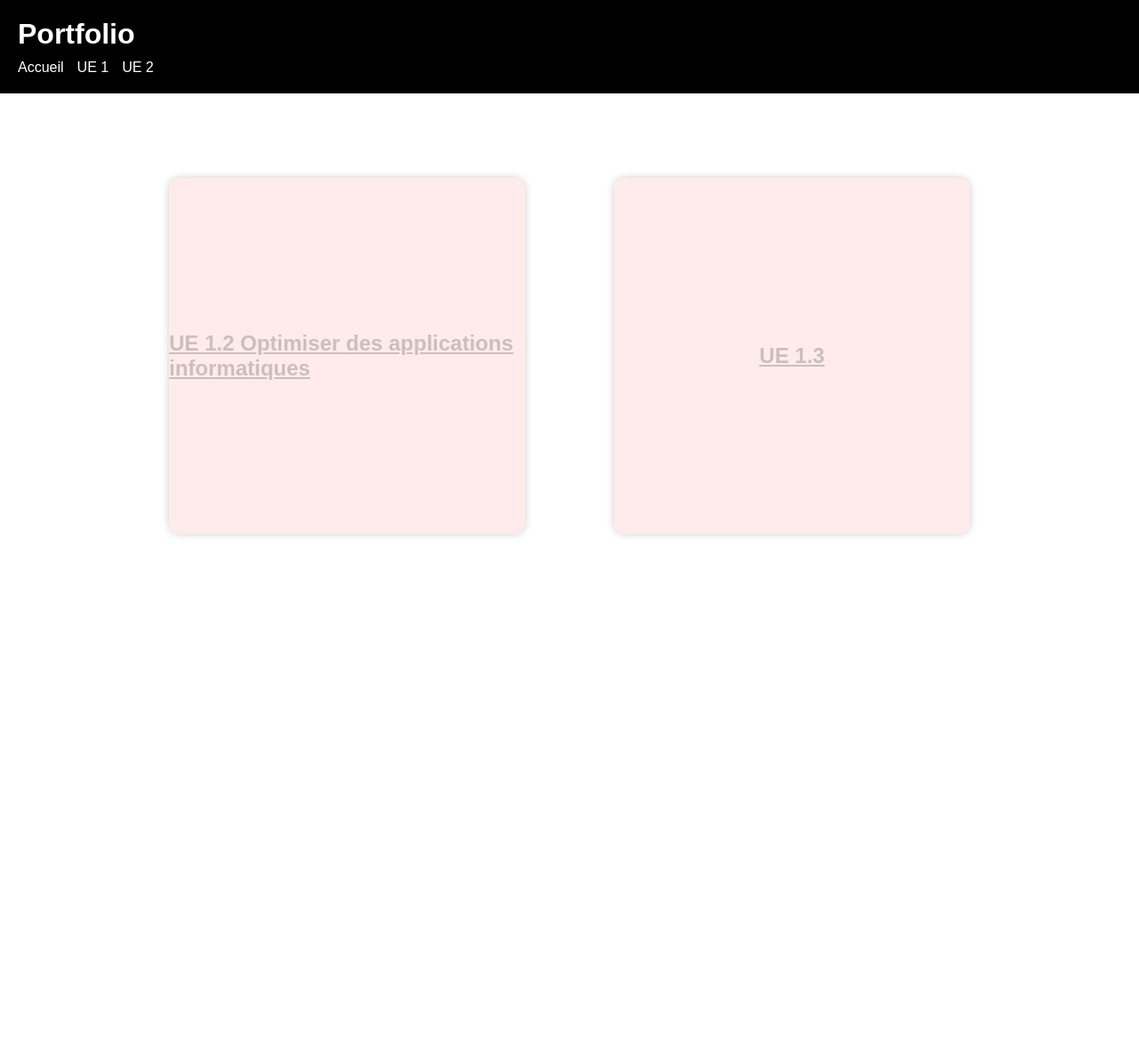
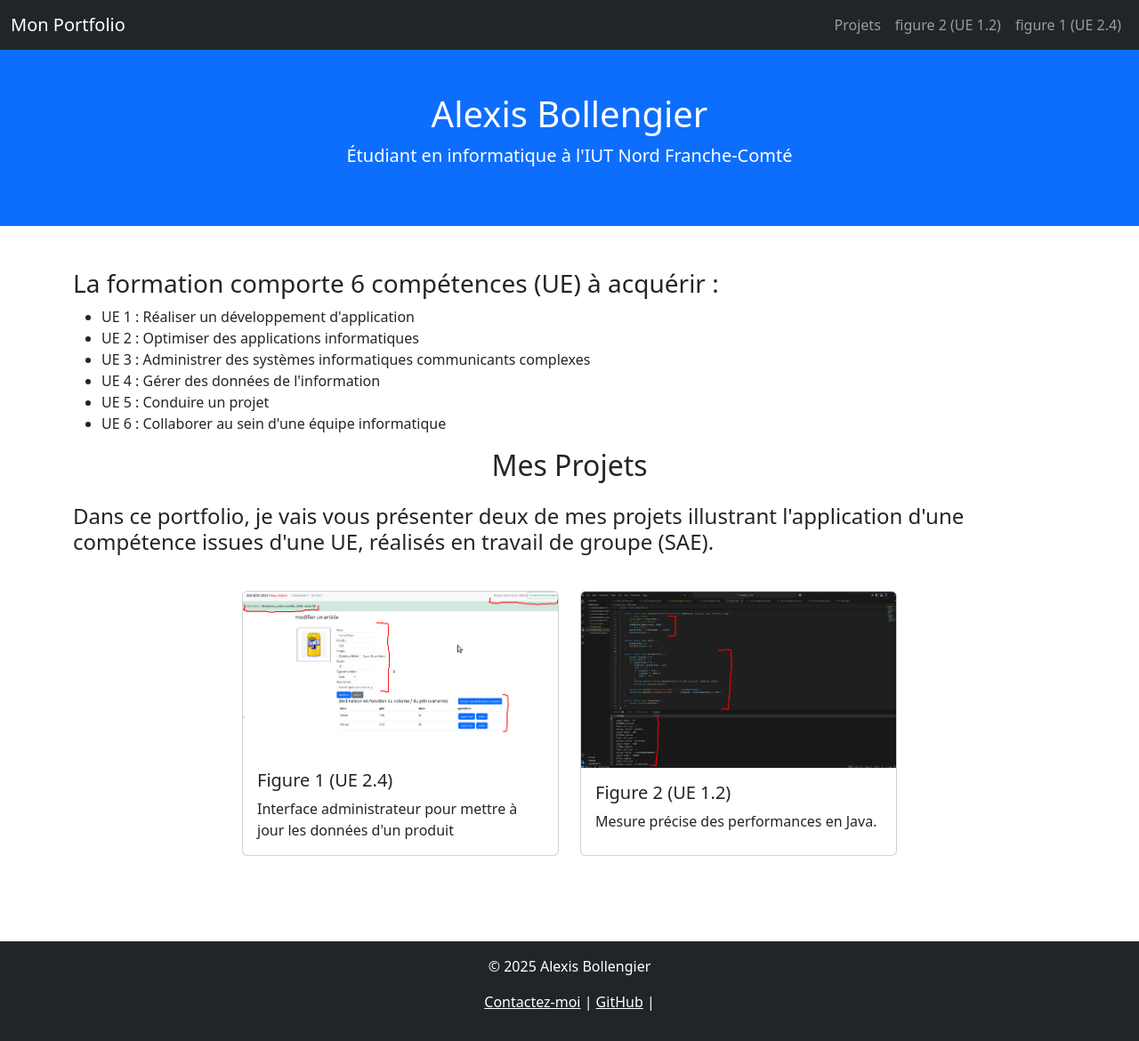
Before and after one commit to Alxisb0/Portfolio2025, a plain HTML site: page index.html in a window 1280 px wide. Shown: the whole page at 89% size. Before the commit the page ends 800 px from the top, so only its background shows below. Drawn offline with nearby package versions, Linux system fonts and the light colour scheme.

Commit message:
site casi-fini

```diff
--- a/index.html
+++ b/index.html
@@ -2,27 +2,103 @@
 <html lang="fr">
 <head>
   <meta charset="UTF-8">
-  <meta name="viewport" content="width=device-width, initial-scale=1.0">
-  <title>Site Minimal</title>
-  <link rel="stylesheet" href="index.css">
+  <meta name="viewport" content="width=device-width, initial-scale=1">
+  <title>Mon Portfolio</title>
+  <link href="https://cdn.jsdelivr.net/npm/bootstrap@5.3.3/dist/css/bootstrap.min.css" rel="stylesheet">
 </head>
 <body>
+  <style>
+    body {
+      min-height: 100vh;
+      display: flex;
+      flex-direction: column;
+    }
 
-  <header>
-    <h1>Portfolio</h1>
-    <nav>
-      <ul>
-        <li><a href="#">Accueil</a></li>
-        <li><a href="#">UE 1</a></li>
-        <li><a href="#">UE 2</a></li>
-      </ul>
-    </nav>
+    main {
+      flex: 1;
+    }
+
+    .card {
+      transition: transform 0.3s ease, box-shadow 0.3s ease;
+    }
+
+    .card:hover {
+      transform: scale(1.05);
+      box-shadow: 0 10px 20px rgba(0, 0, 0, 0.3);
+    }
+  </style>
+
+  <nav class="navbar navbar-expand-lg navbar-dark bg-dark">
+    <div class="container-fluid">
+      <a class="navbar-brand" href="#">Mon Portfolio</a>
+      <button class="navbar-toggler" type="button" data-bs-toggle="collapse" data-bs-target="#menu">
+        <span class="navbar-toggler-icon"></span>
+      </button>
+      <div class="collapse navbar-collapse" id="menu">
+        <ul class="navbar-nav ms-auto">
+          <li class="nav-item"><a class="nav-link" href="#projets">Projets</a></li>
+          <li class="nav-item"><a class="nav-link" href="detail2.html">figure 2 (UE 1.2)</a></li>
+          <li class="nav-item"><a class="nav-link" href="detail1.html">figure 1 (UE 2.4)</a></li>
+        </ul>
+      </div>
+    </div>
+  </nav>
+
+  <header class="bg-primary text-white text-center py-5">
+    <div class="container">
+      <h1>Alexis Bollengier</h1>
+      <p class="lead">Étudiant en informatique à l'IUT Nord Franche-Comté</p>
+    </div>
   </header>
 
-  <main class="conteneur">
-    <a href="sae1.html" class="carre">UE 1.2 Optimiser des applications informatiques </a>
-    <a href="sae2.html" class="carre">UE 1.3</a>
-  </main>
+  <section id="projets" class="container my-5">
+    <h3>La formation comporte 6 compétences (UE) à acquérir :</h3>
+    <ul>
+      <li>UE 1 : Réaliser un développement d'application</li>
+      <li>UE 2 : Optimiser des applications informatiques</li>
+      <li>UE 3 : Administrer des systèmes informatiques communicants complexes</li>
+      <li>UE 4 : Gérer des données de l'information</li>
+      <li>UE 5 : Conduire un projet</li>
+      <li>UE 6 : Collaborer au sein d'une équipe informatique</li>
+    </ul>
+    <h2 class="text-center mb-4">Mes Projets</h2>
+    <h4 class="mt-4">Dans ce portfolio, je vais vous présenter deux de mes projets illustrant l'application d'une compétence issues d'une UE, réalisés en travail de groupe (SAE).</h4>
+    <div class="row g-4 mt-3 justify-content-center">
+      <div class="col-md-4">
+        <div class="card h-100">
+          <a href="detail1.html">
+            <img src="figure1_0.png" class="card-img-top" alt="Figure 1">
+          </a>
+          <div class="card-body">
+            <h5 class="card-title"><br>Figure 1 (UE 2.4)</h5>
+            <p class="card-text">Interface administrateur pour mettre à jour les données d'un produit </p>
+          </div>
+        </div>
+      </div>
+      <div class="col-md-4">
+        <div class="card h-100">
+          <a href="detail2.html">
+            <img src="figure2.png" class="card-img-top" alt="Figure 2">
+          </a>
+          <div class="card-body">
+            <h5 class="card-title">Figure 2 (UE 1.2)</h5>
+            <p class="card-text">Mesure précise des performances en Java.</p>
+          </div>
+        </div>
+      </div>
+    </div>
+  </section>
 
+  <footer class="bg-dark text-white text-center py-3 mt-5">
+    <div class="container">
+      <p>© 2025 Alexis Bollengier</p>
+      <p>
+        <a href="mailto:alexisbollengier2@gmail.com" class="text-white">Contactez-moi</a> |
+        <a href="https://github.com/Alxisb0" target="_blank" class="text-white">GitHub</a> |
+      </p>
+    </div>
+  </footer>
+
+  <script src="https://cdn.jsdelivr.net/npm/bootstrap@5.3.3/dist/js/bootstrap.bundle.min.js"></script>
 </body>
 </html>
```
Also changed, not shown: detail1.html (added, +73 -0 lines), detail2.html (added, +74 -0 lines), sae1.html (deleted, +0 -63 lines), figure1_0.png (added), figure2.png (added).
